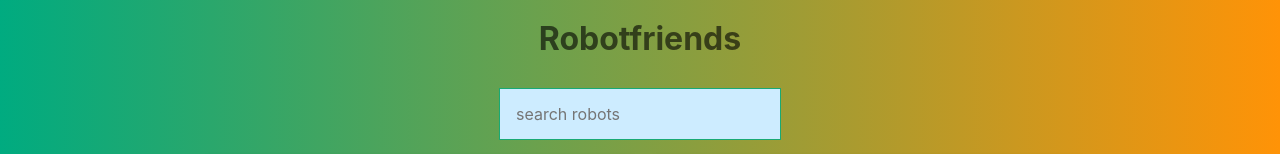
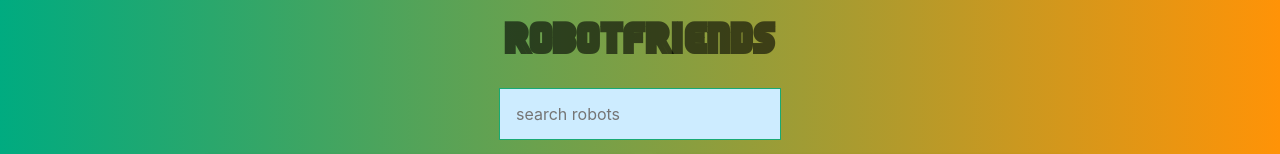
Before and after one commit to Moccasym/robotfriends, a React (Create React App) app: page / in a window 1280 px wide. Shown: the top 154 px of the page. Built offline with nearby package versions, Linux system fonts and the light colour scheme.

Commit message:
added search function

```diff
--- /dev/null
+++ b/src/App.css
@@ -0,0 +1,11 @@
+@font-face{
+    font-family: 'SEGA LOGO FONT';
+    font-style: normal;
+    font-weight: normal;
+    src: local('SEGA LOGO FONT'), url('SEGA.woff') format('woff');
+  }
+
+h1 {
+    font-family: 'SEGA LOGO FONT';
+    font-size: 60px;
+  }
--- a/src/App.js
+++ b/src/App.js
@@ -3,10 +3,12 @@
 
 import React, { Component } from "react";
 import CardList from "./CardList";
-import robots from "./robots";
+import { robots } from "./robots";
 import Searchbox from "./Searchbox";
+import './App.css';
 
 
+//Using Class to be able to create a constructor function
 class App extends Component {
     // the constructor method is for creating and initializing an object
     constructor() {
@@ -17,6 +19,7 @@ class App extends Component {
             searchfield: ''
         }
     }
+
     // Creates an event everytime someone writes into the searchbox and saves the value typed
     onSearchChange = (event) => {
         this.setState({ searchfield: event.target.value });
@@ -30,7 +33,7 @@ class App extends Component {
         return (
             // The component returns a set of components -> the heading, the dynamic searchbox with it's function and the cardlist, which includes the cards
             <div className='tc'>
-            <h1>Robotfriends</h1>
+            <h1 class='Sega'>RobotFriends</h1>
             <Searchbox searchChange={this.onSearchChange}/>
             <CardList robots = {filteredRobots}/>
             </div>
--- a/src/CardList.js
+++ b/src/CardList.js
@@ -1,9 +1,9 @@
 import React from "react";
-import robots from './robots';
+//import { robots } from './robots';
 import { StrictMode } from 'react';
 import Card from './Card';
 // The cardlist creates a set of cards, with dynamic id name and email
-const CardList = () =>
+const CardList = ({robots}) =>
 {
     return(
         <StrictMode>
--- a/src/robots.js
+++ b/src/robots.js
@@ -1,4 +1,4 @@
-const robots = [
+export const robots = [
   {
     id: 1,
     name: 'Mayra Villaverde',
@@ -60,5 +60,3 @@ const robots = [
     email: 'Rey.Padberg@karina.biz'
   }
 ];
-
-export default robots;
```
Also changed, not shown: src/SEGA.woff (added), src/index.css (line endings or trailing spaces). Lines whose indentation alone changed are shown as unchanged.
